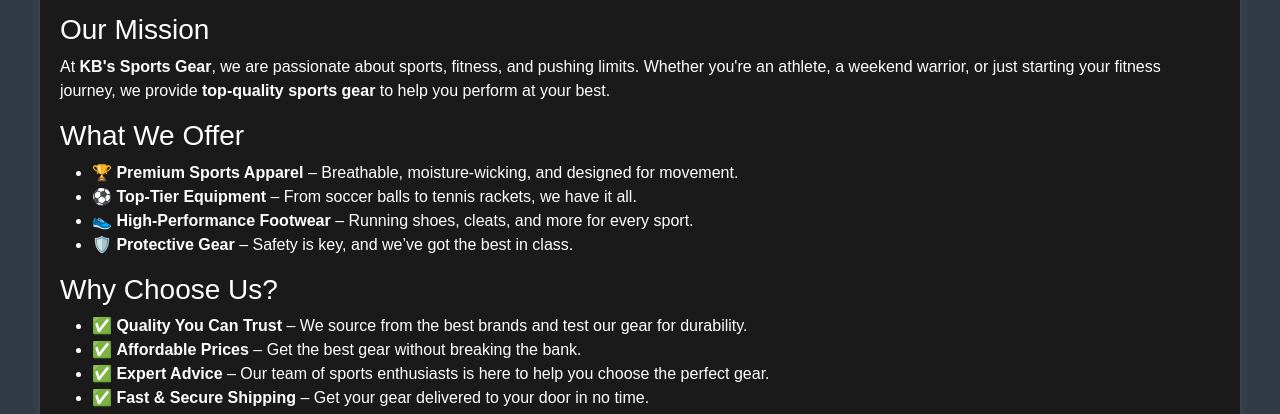
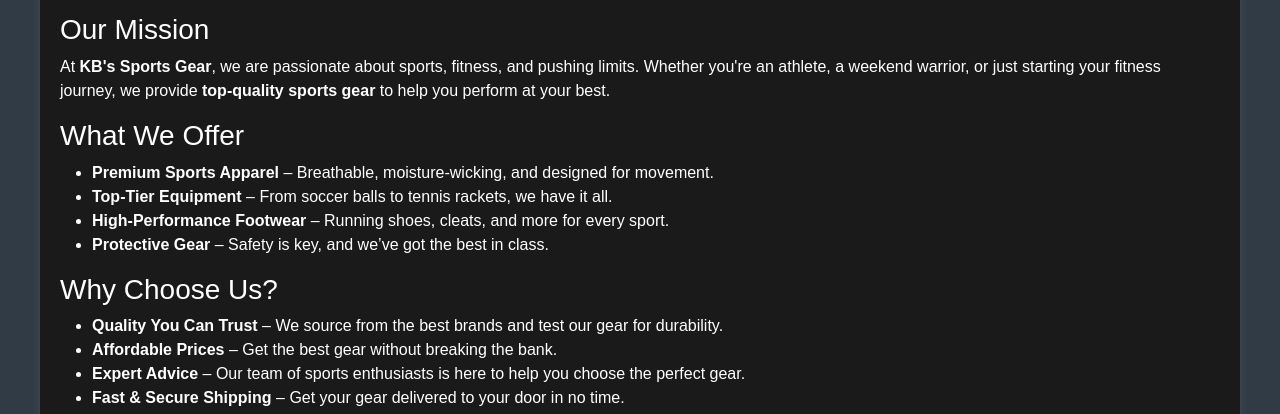
Before and after one commit to princekbsegokgo/KB-s-Sport-Gear, a plain HTML site: page About.html in a window 1280 px wide. Shown: the part 386-800 px from the top of the page. Drawn offline with nearby package versions, Linux system fonts and the light colour scheme.

Commit message:
Update About.html

```diff
--- a/About.html
+++ b/About.html
@@ -43,18 +43,18 @@
 
         <h3>What We Offer</h3>
         <ul>
-            <li>🏆 <strong>Premium Sports Apparel</strong> – Breathable, moisture-wicking, and designed for movement.</li>
-            <li>⚽ <strong>Top-Tier Equipment</strong> – From soccer balls to tennis rackets, we have it all.</li>
-            <li>👟 <strong>High-Performance Footwear</strong> – Running shoes, cleats, and more for every sport.</li>
-            <li>🛡️ <strong>Protective Gear</strong> – Safety is key, and we’ve got the best in class.</li>
+            <li> <strong>Premium Sports Apparel</strong> – Breathable, moisture-wicking, and designed for movement.</li>
+            <li> <strong>Top-Tier Equipment</strong> – From soccer balls to tennis rackets, we have it all.</li>
+            <li> <strong>High-Performance Footwear</strong> – Running shoes, cleats, and more for every sport.</li>
+            <li> <strong>Protective Gear</strong> – Safety is key, and we’ve got the best in class.</li>
         </ul>
 
         <h3>Why Choose Us?</h3>
         <ul>
-            <li>✅ <strong>Quality You Can Trust</strong> – We source from the best brands and test our gear for durability.</li>
-            <li>✅ <strong>Affordable Prices</strong> – Get the best gear without breaking the bank.</li>
-            <li>✅ <strong>Expert Advice</strong> – Our team of sports enthusiasts is here to help you choose the perfect gear.</li>
-            <li>✅ <strong>Fast & Secure Shipping</strong> – Get your gear delivered to your door in no time.</li>
+            <li> <strong>Quality You Can Trust</strong> – We source from the best brands and test our gear for durability.</li>
+            <li> <strong>Affordable Prices</strong> – Get the best gear without breaking the bank.</li>
+            <li> <strong>Expert Advice</strong> – Our team of sports enthusiasts is here to help you choose the perfect gear.</li>
+            <li> <strong>Fast & Secure Shipping</strong> – Get your gear delivered to your door in no time.</li>
         </ul>
 
         <h3>Join Our Community</h3>
```
